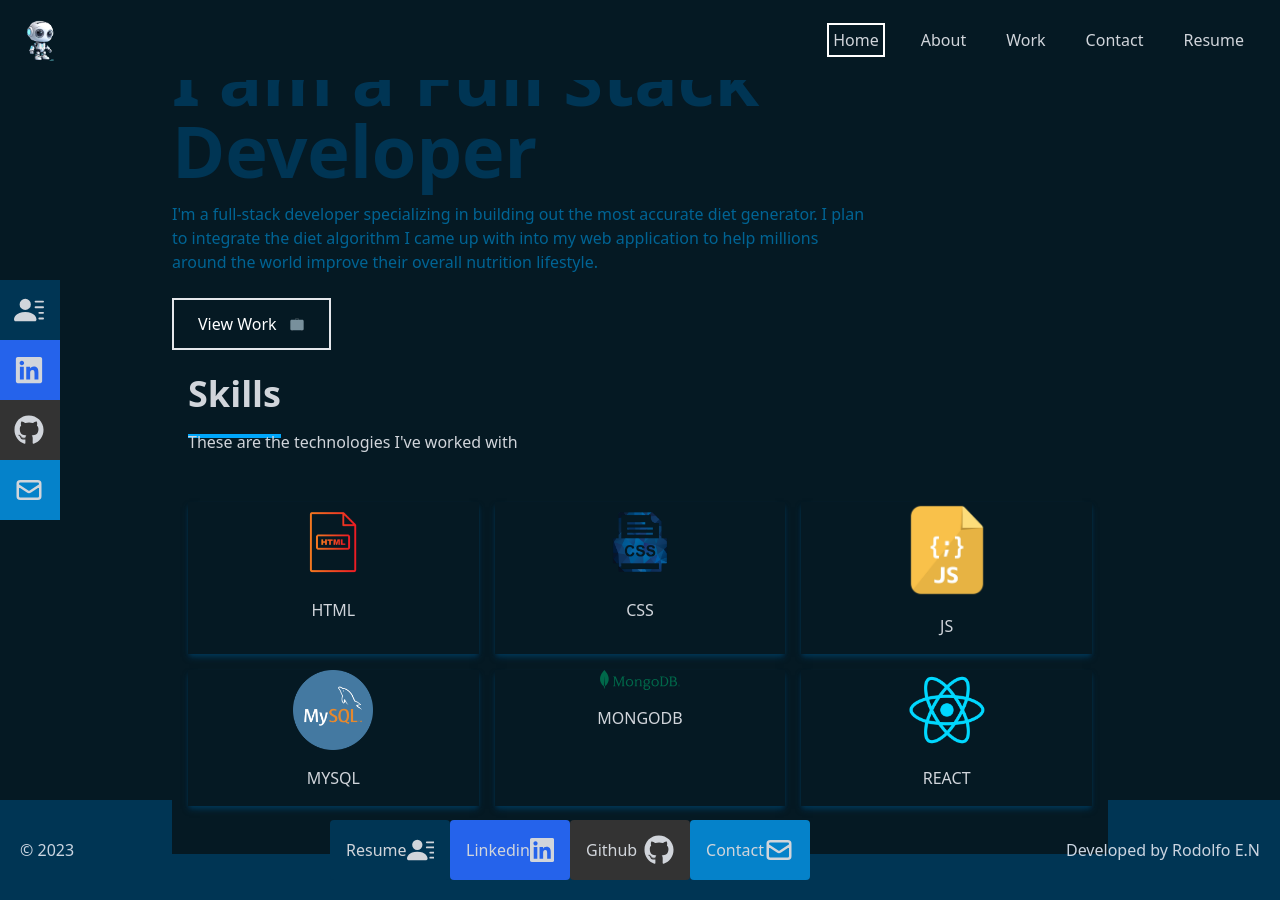
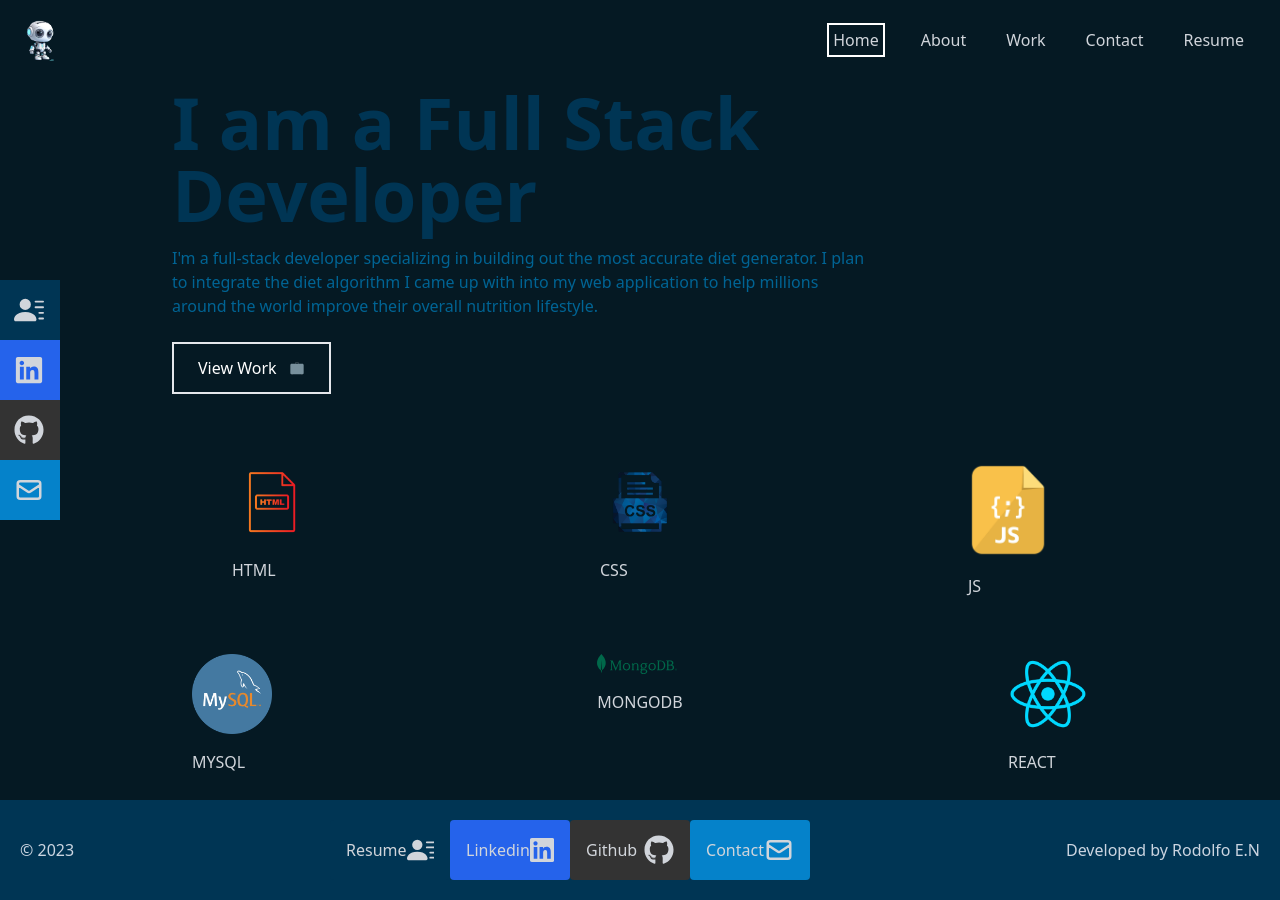
Before and after one commit to rodolfoespinosa01/bc_c20_reactPortfolio, a React (Create React App) app in the folder my-portfolio/: page / in a window 1280 px wide. Built offline with nearby package versions, Linux system fonts and the light colour scheme.

Commit message:
adjusted home page

```diff
--- a/my-portfolio/src/components/Footer.jsx
+++ b/my-portfolio/src/components/Footer.jsx
@@ -15,7 +15,7 @@ function Footer() {
       <ul className="flex">
 
         <li className="w-[120px] h-[60px] rounded  flex justify-between items-center bg-[#003554]">
-          <a className="flex justify-between items-center w-full text-gray-300" href="/">Resume <BsFillPersonLinesFill size={30} /></a>
+          <a className="flex justify-between items-center w-full text-gray-300" href="/resume">Resume <BsFillPersonLinesFill size={30} /></a>
         </li>
 
         <li className="w-[120px] h-[60px] rounded flex justify-between items-center bg-blue-600">
--- a/my-portfolio/src/components/Skills.jsx
+++ b/my-portfolio/src/components/Skills.jsx
@@ -9,49 +9,46 @@ import MONGODB from '../assets/MongoDB_Fores-Green.svg'
 
 const Skills = () => {
   return (
-    <div name='skills' className="bg-[#051923] text-gray-300">
-      {/* Container */}
-      <div className="max-w-[1000px] mx-auto p-4 flex flex-col justify-center w-full h-full">
-        <div>
-          <p className="text-4xl font-bold inline border-b-4 border-[#00a6fb]  py-4">Skills</p>
-          <p className="py-4">These are the technologies I've worked with</p>
-        </div>
+    <>
+      <div className="text-gray-300 flex flex-col p-5">
 
-        <div className="w-full grid sm:grid-cols-3 gap-4 text-center py-8">
-
-          <div className="shadow-md shadow-[#003554] hover:scale-110 hover:shadow-[#00a6fb] duration-500">
-            <img className="w-20 mx-auto" src={HTML} alt="HTML icon" />
+        <div className="flex flex-row justify-between p-10">
+          <div >
+            <img className="w-20" src={HTML} alt="HTML icon" />
             <p className="my-4">HTML</p>
           </div>
 
-          <div className="shadow-md shadow-[#003554] hover:scale-110 hover:shadow-[#00a6fb] duration-500">
-            <img className="w-20 mx-auto" src={CSS} alt="CSS icon" />
+          <div>
+            <img className="w-20" src={CSS} alt="CSS icon" />
             <p className="my-4">CSS</p>
           </div>
 
-          <div className="shadow-md shadow-[#003554] hover:scale-110 hover:shadow-[#00a6fb] duration-500">
-            <img className="w-20 mx-auto" src={JS} alt="JS icon" />
+          <div >
+            <img className="w-20" src={JS} alt="JS icon" />
             <p className="my-4">JS</p>
           </div>
 
-          <div className="shadow-md shadow-[#003554] hover:scale-110 hover:shadow-[#00a6fb] duration-500">
-            <img className="w-20 mx-auto" src={MYSQL} alt="MYSQL icon" />
+        </div>
+
+
+        <div className="flex flex-row justify-between">
+          <div >
+            <img className="w-20" src={MYSQL} alt="MYSQL icon" />
             <p className="my-4">MYSQL</p>
           </div>
 
-          <div className="shadow-md shadow-[#003554] hover:scale-110 hover:shadow-[#00a6fb] duration-500">
-            <img className="w-20 mx-auto" src={MONGODB} alt="MONGODB icon" />
+          <div >
+            <img className="w-20" src={MONGODB} alt="MONGODB icon" />
             <p className="my-4">MONGODB</p>
           </div>
 
-          <div className="shadow-md shadow-[#003554] hover:scale-110 hover:shadow-[#00a6fb] duration-500">
-            <img className="w-20 mx-auto" src={REACT} alt="REACT icon" />
+          <div >
+            <img className="w-20" src={REACT} alt="REACT icon" />
             <p className="my-4">REACT</p>
           </div>
-
         </div>
       </div>
-    </div>
+    </>
   )
 }
 
--- a/my-portfolio/src/pages/Home.jsx
+++ b/my-portfolio/src/pages/Home.jsx
@@ -8,7 +8,7 @@ const Home = () => {
     <div name='home' className='w-full h-screen bg-[#051923]'>
 
       {/* Container */}
-      <div className="max-w-[1000px] mx-auto px-8 flex flex-col justify-center h-full">
+      <div className="max-w-[1000px] mx-auto px-8 flex flex-col justify-center h-full ">
         <p className="text-[#0582ca]">Hi, my name is</p>
         <h1 className="text-4xl sm:text-7xl font-bold text-[#00A6Fb]">Rodolfo E.N.</h1>
         <h2 className='text-4xl sm:text-7xl font-bold text-[#003554]'>I am a Full Stack Developer</h2>
```
